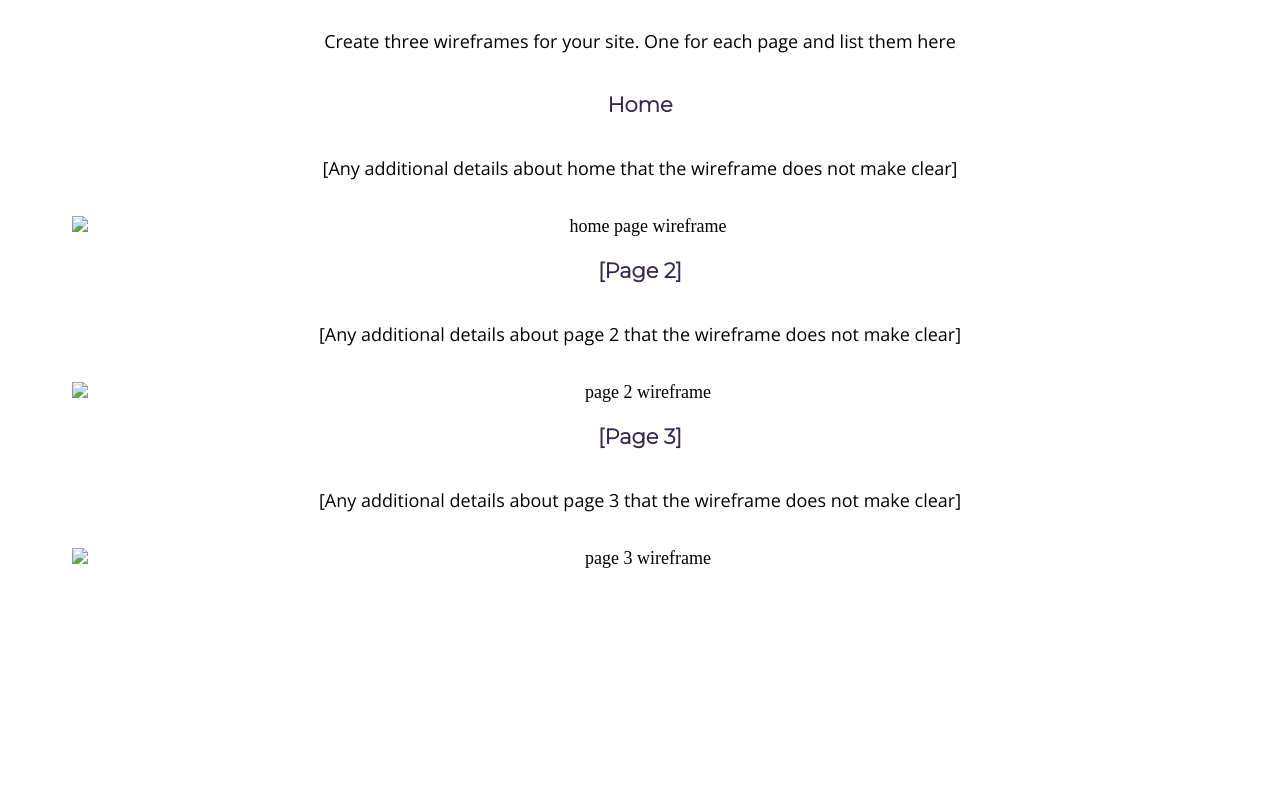
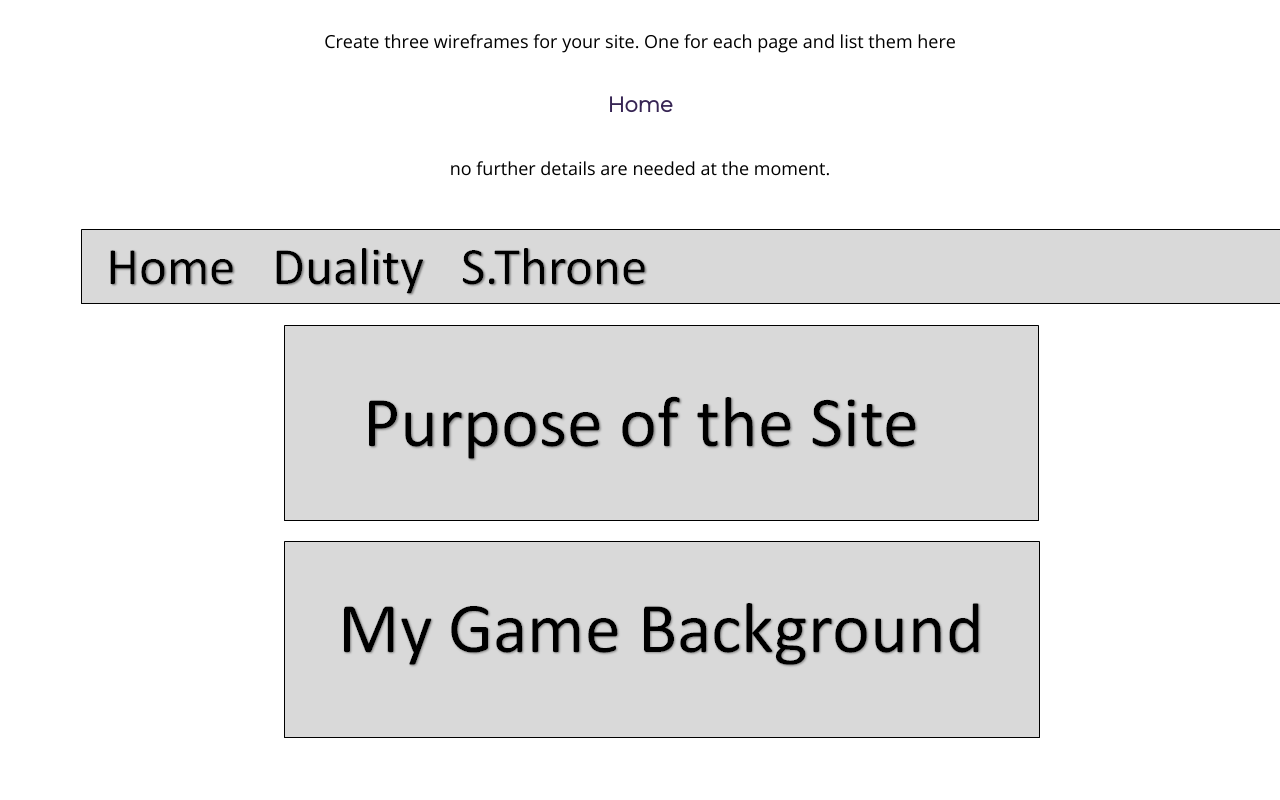
Before and after one commit to MstrChef/WDD-130, a plain HTML site: page personalsite/site-plan.html in a window 1280 px wide. Shown: the part 9920-10720 px from the top of the page. Before the commit the page ends 10561 px from the top, so only its background shows below. Drawn offline with nearby package versions, Linux system fonts and the light colour scheme.

Commit message:
hw 11/12

```diff
--- a/personalsite/site-plan.html
+++ b/personalsite/site-plan.html
@@ -159,21 +159,21 @@
 
       <h3>Home</h3>
       <p>
-        [Any additional details about home that the wireframe does not make clear]
+        no further details are needed at the moment.
       </p>
-      <img src="#" alt="home page wireframe">
+      <img src="images/wireFrameHome.png" alt="home page wireframe">
 
       <h3>[Page 2]</h3>
       <p>
-        [Any additional details about page 2 that the wireframe does not make clear]
+        I may add another photo towards the top of the page to help explain more of the mechanic involved in the dungeon but i am not sure yet.
       </p>
-      <img src="#" alt="page 2 wireframe">
+      <img src="images/wireFramePage2.png" alt="page 2 wireframe">
 
       <h3>[Page 3]</h3>
       <p>
-        [Any additional details about page 3 that the wireframe does not make clear]
+        The wireframe will be showing layouts of the arenas and then will have an explanation beneath about what you need to do and what is happening
       </p>
-      <img src="#" alt="page 3 wireframe">
+      <img src="images/wireFramePage3.png" alt="page 3 wireframe">
     </main>
   </body>
 
```
Also changed, not shown: personalsite/images/wireFrameHome.png (added), personalsite/images/wireFramePage2.png (added), personalsite/images/wireFramePage3.png (added), 1 other file.
